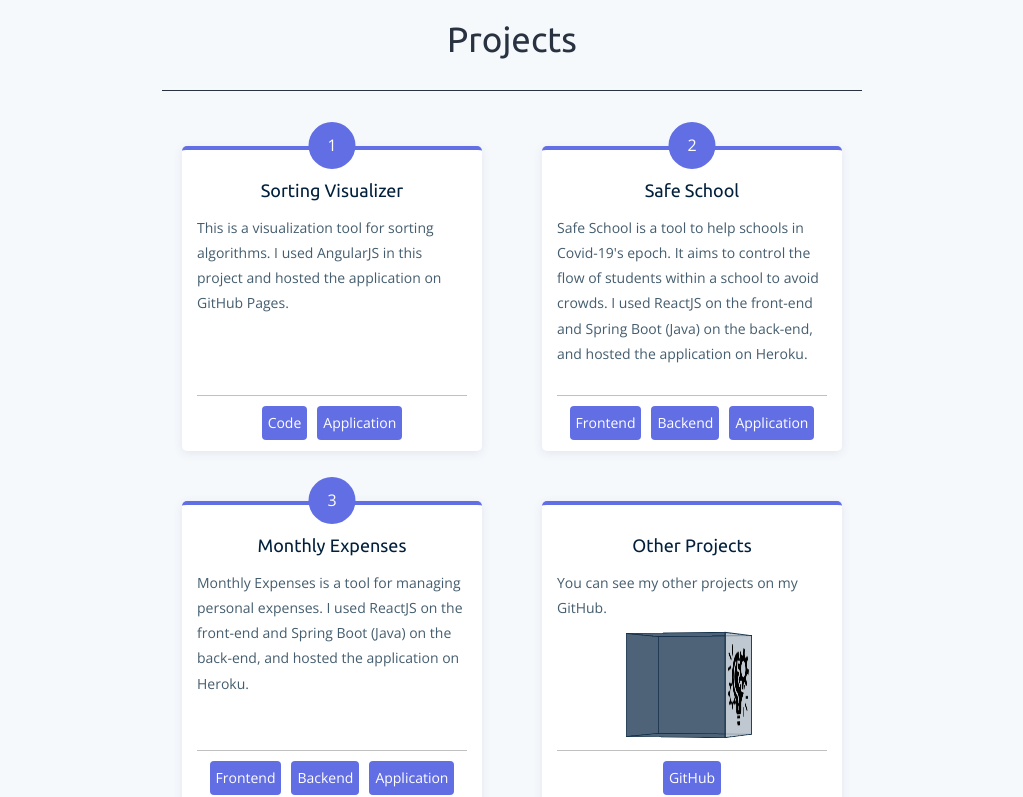
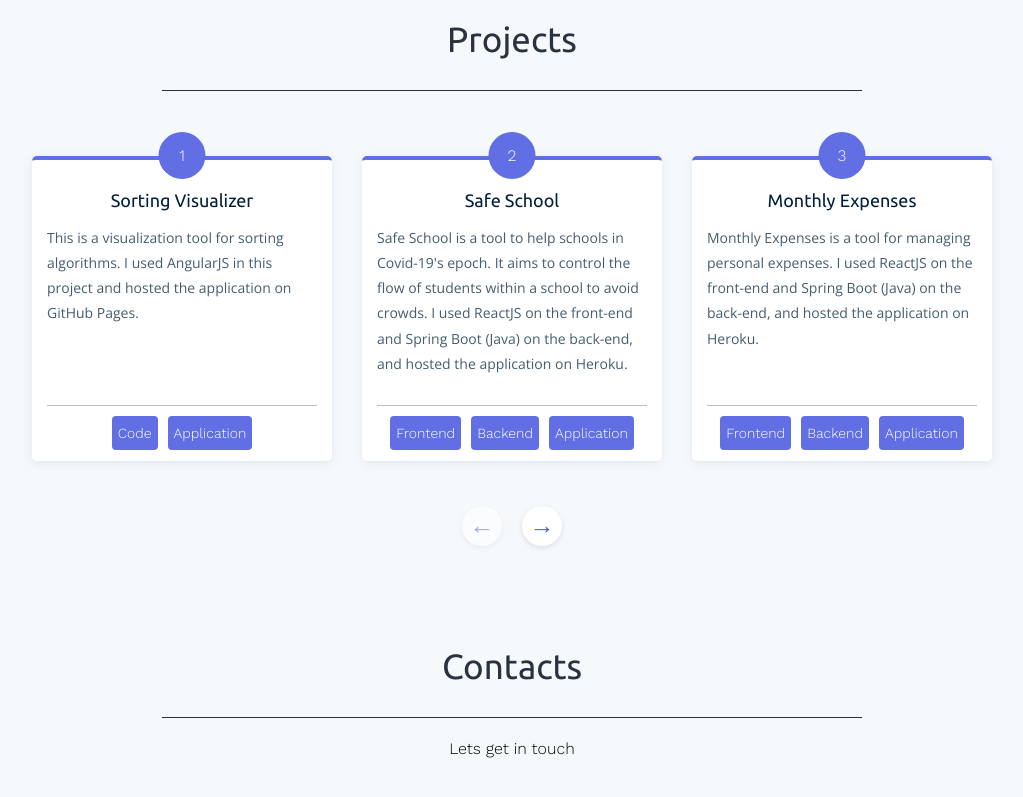
Before and after one commit to caio-k/caio-k.github.io, a React (Create React App) app: page / in a window 1280 px wide. Shown: the part 2020-2817 px from the top of the page, without its empty margins (128-1151 px from the left). Built offline with nearby package versions, Linux system fonts and the light colour scheme.

Commit message:
add react owl carousel

```diff
--- a/package.json
+++ b/package.json
@@ -9,6 +9,7 @@
     "@testing-library/user-event": "^12.4.0",
     "react": "^17.0.1",
     "react-dom": "^17.0.1",
+    "react-owl-carousel": "^2.3.3",
     "react-scripts": "4.0.1",
     "web-vitals": "^0.2.4"
   },
--- a/public/index.html
+++ b/public/index.html
@@ -24,6 +24,9 @@
       Learn how to configure a non-root public URL by running `npm run build`.
     -->
     <title>Caio Koiti Nakazawa</title>
+    <script src="https://cdnjs.cloudflare.com/ajax/libs/jquery/3.6.0/jquery.min.js"
+            integrity="sha512-894YE6QWD5I59HgZOGReFYm4dnWc1Qt5NtvYSaNcOP+u1T9qYdvdihz0PPSiiqn/+/3e7Jo4EaG7TubfWGUrMQ=="
+            crossorigin="anonymous"></script>
 </head>
 <body>
 <noscript>You need to enable JavaScript to run this app.</noscript>
--- a/src/components/projects.js
+++ b/src/components/projects.js
@@ -1,14 +1,31 @@
 import React from "react";
 import SessionTitle from "./sessionTitle";
+import OwlCarousel from "react-owl-carousel";
 import ideaIcon from "../assets/idea.svg";
+import "owl.carousel/dist/assets/owl.carousel.css";
+import "owl.carousel/dist/assets/owl.theme.default.css";
 import "../styles/projects.css";
 
 function Projects() {
+  const responsive = {
+    0: {
+      items: 1
+    },
+    660: {
+      items: 2
+    },
+    990: {
+      items: 3
+    }
+  }
+
   return (
     <div className="projects-session">
       <SessionTitle title={"Projects"} color={"--color-5"}/>
 
-      <div className="projects-box">
+      <div className="projects-carousel">
+        <OwlCarousel className={"owl-theme"} items={3} dots={false} responsive={responsive} nav
+                     navText={['&#8592;', '&#8594;']} navClass={['projects-carousel-nav', 'projects-carousel-nav']}>
           <div className="project">
             <div className="project-symbol"><span>1</span></div>
             <h5>Sorting Visualizer</h5>
@@ -26,7 +43,8 @@ function Projects() {
             <div className="project-symbol"><span>2</span></div>
             <h5>Safe School</h5>
             <div className="project-description">
-            <p>Safe School is a tool to help schools in Covid-19's epoch. It aims to control the flow of students within
+              <p>Safe School is a tool to help schools in Covid-19's epoch. It aims to control the flow of students
+                within
                 a school to avoid crowds. I used ReactJS on the front-end and Spring Boot (Java) on the back-end, and
                 hosted
                 the application on Heroku.</p>
@@ -72,6 +90,7 @@ function Projects() {
               <a href="https://github.com/caio-k">GitHub</a>
             </div>
           </div>
+        </OwlCarousel>
       </div>
     </div>
   )
--- a/src/styles/projects.css
+++ b/src/styles/projects.css
@@ -27,19 +27,36 @@
     box-shadow: inset 100px 0 0 0 var(--color-15);
 }
 
-.projects-box {
-    display: flex;
-    justify-content: center;
-    max-width: 750px;
-    flex-wrap: wrap;
-    margin: 30px auto 10px;
-    font-family: Open Sans, Helvetica, Arial, sans-serif;
+.projects-carousel {
+    max-width: 990px;
+    margin: 40px auto 0;
+}
+
+.projects-carousel-nav {
+    position: relative;
+    width: 40px;
+    height: 40px;
+    margin: 10px;
+    cursor: pointer;
+    background: #FFFFFF;
+    border: none;
+    box-shadow: 0 2px 4px 1px rgba(50, 50, 93, 0.1);
+    border-radius: 50%;
+    bottom: 0;
+    transition: bottom 0.2s ease-in-out;
+    outline: none;
+    color: var(--color-15);
+    font-size: 25px;
+}
+
+.projects-carousel-nav:hover {
+    bottom: 4px;
 }
 
 .project {
     width: 270px;
     height: 280px;
-    margin: 25px 30px;
+    margin: 25px auto;
     border-radius: 5px;
     background: #FFFFFF;
     border-top: 4px solid var(--color-11);
@@ -87,6 +104,7 @@
 }
 
 .project p {
+    font-family: Open Sans, Helvetica, Arial, sans-serif;
     line-height: 1.8;
     font-size: 14px;
     color: var(--color-13);
```
Also changed, not shown: 1 other file (tests, documents, lock files or other folders). Lines whose indentation alone changed are shown as unchanged.
